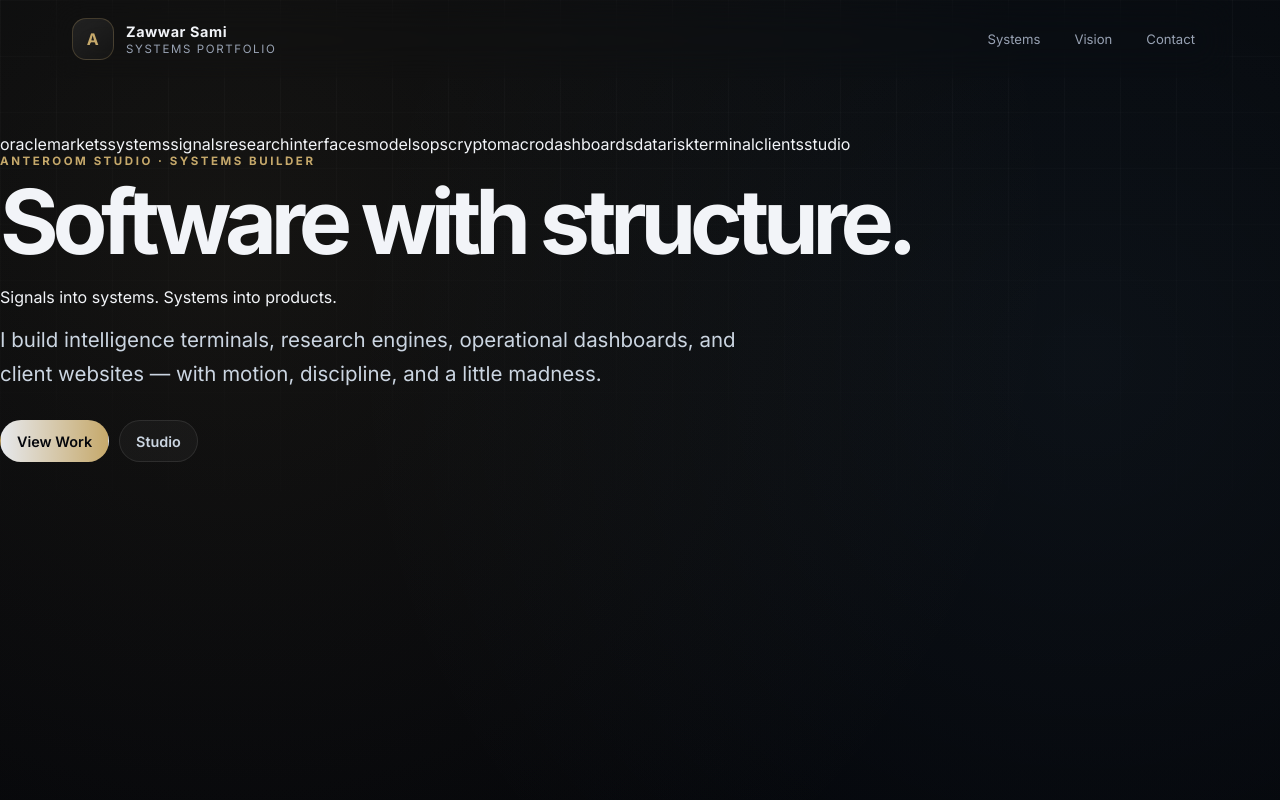
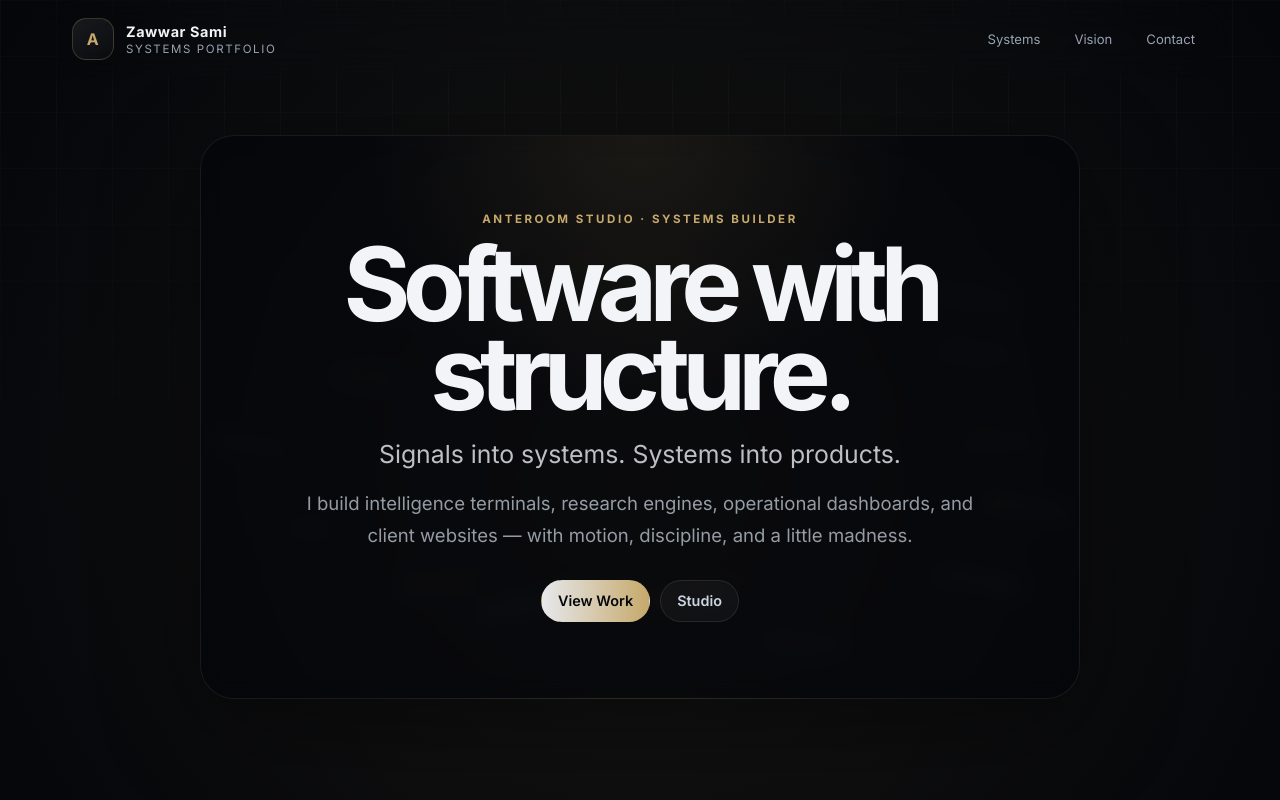
Before and after one commit to Zawwarsami16/Portfolio, a React (Vite) app: page / in a window 1280 px wide. Shown: the top 800 px of the page. Built offline with nearby package versions, Linux system fonts and the light colour scheme.

Commit message:
Fix centered living hero CSS

```diff
--- a/src/index.css
+++ b/src/index.css
@@ -15,14 +15,13 @@
   --radius: 24px;
   font-family: Inter, ui-sans-serif, system-ui, -apple-system, BlinkMacSystemFont, "Segoe UI", sans-serif;
 }
-
 * { box-sizing: border-box; }
 html { scroll-behavior: smooth; }
 body {
   margin: 0;
   background:
-    radial-gradient(circle at 18% 8%, rgba(198,169,107,.09), transparent 28%),
-    radial-gradient(circle at 85% 12%, rgba(154,215,255,.06), transparent 26%),
+    radial-gradient(circle at 50% 16%, rgba(198,169,107,.10), transparent 30%),
+    radial-gradient(circle at 50% 70%, rgba(154,215,255,.05), transparent 32%),
     linear-gradient(180deg, #04060a, #020308 70%);
   color: var(--text);
   -webkit-font-smoothing: antialiased;
@@ -39,10 +38,8 @@ body::before {
   pointer-events: none;
   mask-image: linear-gradient(to bottom, black, transparent 78%);
 }
-
 a { color: inherit; text-decoration: none; }
 button { font: inherit; }
-
 .site-shell { position: relative; z-index: 1; min-height: 100vh; }
 .nav {
   position: sticky;
@@ -80,7 +77,6 @@ button { font: inherit; }
   font-size: .82rem;
 }
 .nav-links a:hover { color: var(--text); border-color: var(--line); background: rgba(255,255,255,.035); }
-
 .section-grid {
   max-width: 1180px;
   margin: 0 auto;
@@ -90,7 +86,58 @@ button { font: inherit; }
   gap: 34px;
   align-items: center;
 }
-.hero { min-height: calc(100vh - 78px); padding-top: 56px; }
+.hero {
+  min-height: calc(100vh - 78px);
+  padding-top: 56px;
+}
+.hero-centered {
+  position: relative;
+  max-width: 1180px;
+  margin: 0 auto;
+  padding: 48px 22px 92px;
+  display: grid;
+  place-items: center;
+  text-align: center;
+  overflow: hidden;
+}
+.hero-core {
+  position: relative;
+  z-index: 3;
+  width: min(880px, 100%);
+  padding: clamp(34px, 6vw, 76px) clamp(18px, 4vw, 54px);
+  border: 1px solid rgba(234,234,234,.08);
+  border-radius: 34px;
+  background: radial-gradient(circle at 50% 0%, rgba(198,169,107,.10), transparent 38%), rgba(4,6,10,.64);
+  box-shadow: 0 26px 100px rgba(0,0,0,.42);
+  backdrop-filter: blur(10px);
+}
+.living-field {
+  position: absolute;
+  inset: 0;
+  z-index: 1;
+  pointer-events: none;
+  overflow: hidden;
+}
+.creature-word {
+  position: absolute;
+  display: inline-block;
+  white-space: nowrap;
+  transform-origin: center;
+  color: rgba(198,169,107,.30);
+  font-size: clamp(.72rem, 1.05vw, .95rem);
+  font-weight: 700;
+  letter-spacing: .16em;
+  text-transform: uppercase;
+  text-shadow: 0 0 18px rgba(198,169,107,.12);
+  transition: transform .18s ease-out, color .2s ease-out;
+  animation: creatureFloat 4.8s ease-in-out infinite;
+}
+.creature-word:nth-child(3n) { color: rgba(154,215,255,.25); }
+.creature-word:nth-child(4n) { color: rgba(230,232,236,.18); }
+@keyframes creatureFloat {
+  0%, 100% { margin-top: 0; opacity: .46; }
+  50% { margin-top: -10px; opacity: .78; }
+}
 .eyebrow {
   margin: 0 0 14px;
   color: var(--gold);
@@ -101,11 +148,11 @@ button { font: inherit; }
 }
 h1, h2, h3, p { margin-top: 0; }
 h1 {
-  margin-bottom: 24px;
-  font-size: clamp(3rem, 7vw, 6.6rem);
-  line-height: .9;
-  letter-spacing: -.07em;
-  max-width: 920px;
+  margin: 0 auto 20px;
+  font-size: clamp(3.2rem, 8vw, 7.4rem);
+  line-height: .86;
+  letter-spacing: -.075em;
+  max-width: 980px;
 }
 h2 {
   margin-bottom: 18px;
@@ -114,15 +161,23 @@ h2 {
   letter-spacing: -.05em;
 }
 h3 { margin-bottom: 12px; font-size: 1.24rem; letter-spacing: -.02em; }
+.vision-line {
+  margin: 0 auto 14px;
+  color: rgba(230,232,236,.82);
+  font-size: clamp(1.05rem, 2vw, 1.55rem);
+  line-height: 1.45;
+}
 .lede {
-  max-width: 740px;
-  color: var(--soft);
-  font-size: clamp(1.05rem, 1.7vw, 1.28rem);
-  line-height: 1.7;
+  max-width: 690px;
+  margin-left: auto;
+  margin-right: auto;
+  color: rgba(203,213,225,.72);
+  font-size: clamp(1rem, 1.45vw, 1.16rem);
+  line-height: 1.75;
 }
 .lede.compact { font-size: 1.04rem; }
 .hero-actions, .contact-links, .project-links, .stack-row { display: flex; flex-wrap: wrap; gap: 10px; }
-.hero-actions { margin-top: 28px; }
+.hero-actions { margin-top: 28px; justify-content: center; }
 .button, .project-links a, .contact-links a {
   display: inline-flex;
   align-items: center;
@@ -142,7 +197,6 @@ h3 { margin-bottom: 12px; font-size: 1.24rem; letter-spacing: -.02em; }
   background: linear-gradient(90deg, var(--silver), var(--gold));
 }
 .button:hover, .project-links a:hover, .contact-links a:hover { transform: translateY(-1px); border-color: var(--line-strong); color: var(--text); }
-
 .hero-panel, .project-card, .principle, .contact-section {
   border: 1px solid var(--line);
   background: linear-gradient(180deg, var(--panel), rgba(6,8,13,.72));
@@ -156,79 +210,35 @@ h3 { margin-bottom: 12px; font-size: 1.24rem; letter-spacing: -.02em; }
 .hero-panel h2 { font-size: 2.35rem; }
 .hero-panel p { color: var(--muted); line-height: 1.7; }
 .stat-grid { margin-top: 22px; display: grid; grid-template-columns: 1fr 1fr; gap: 10px; }
-.stat {
-  padding: 14px;
-  border-radius: 16px;
-  border: 1px solid var(--line);
-  background: rgba(255,255,255,.03);
-}
+.stat { padding: 14px; border-radius: 16px; border: 1px solid var(--line); background: rgba(255,255,255,.03); }
 .stat span { display: block; color: var(--muted); font-size: .72rem; text-transform: uppercase; letter-spacing: .12em; }
 .stat strong { display: block; margin-top: 7px; color: var(--silver); }
-
-.systems-section, .contact-section {
-  max-width: 1180px;
-  margin: 0 auto;
-  padding: 84px 22px;
-}
+.systems-section, .contact-section { max-width: 1180px; margin: 0 auto; padding: 84px 22px; }
 .section-heading { max-width: 740px; margin-bottom: 30px; }
 .section-heading p:last-child { color: var(--muted); line-height: 1.7; font-size: 1.05rem; }
 .project-grid { display: grid; grid-template-columns: repeat(2, minmax(0, 1fr)); gap: 16px; }
-.project-card {
-  position: relative;
-  min-height: 320px;
-  padding: 24px;
-  display: flex;
-  gap: 20px;
-  overflow: hidden;
-}
-.project-card::after {
-  content: "";
-  position: absolute;
-  inset: auto 0 0;
-  height: 3px;
-  background: linear-gradient(90deg, transparent, rgba(198,169,107,.65), transparent);
-  opacity: .55;
-}
+.project-card { position: relative; min-height: 320px; padding: 24px; display: flex; gap: 20px; overflow: hidden; }
+.project-card::after { content: ""; position: absolute; inset: auto 0 0; height: 3px; background: linear-gradient(90deg, transparent, rgba(198,169,107,.65), transparent); opacity: .55; }
 .project-index { color: rgba(198,169,107,.56); font-size: .82rem; font-weight: 800; letter-spacing: .12em; }
 .project-copy { color: var(--muted); line-height: 1.65; }
-.badge {
-  display: inline-flex;
-  padding: 7px 9px;
-  border-radius: 999px;
-  border: 1px solid var(--line);
-  color: var(--soft);
-  background: rgba(255,255,255,.03);
-  font-size: .74rem;
-}
+.badge { display: inline-flex; padding: 7px 9px; border-radius: 999px; border: 1px solid var(--line); color: var(--soft); background: rgba(255,255,255,.03); font-size: .74rem; }
 .stack-row { margin: 18px 0; }
 .project-links { margin-top: auto; }
 .project-links a { min-height: 36px; padding: 8px 12px; font-size: .82rem; }
-
 .studio-section { align-items: start; }
 .principles { display: grid; gap: 12px; }
 .principle { display: grid; grid-template-columns: 52px 1fr; gap: 14px; padding: 18px; }
 .principle span { color: var(--gold); font-size: .8rem; font-weight: 800; letter-spacing: .12em; }
 .principle p { margin: 0; color: var(--soft); line-height: 1.55; }
-
 .contact-section { margin-bottom: 40px; padding: 42px; text-align: center; }
 .contact-section h2 { max-width: 800px; margin: 0 auto 22px; }
 .contact-links { justify-content: center; }
-footer {
-  max-width: 1180px;
-  margin: 0 auto;
-  padding: 28px 22px 44px;
-  display: flex;
-  justify-content: space-between;
-  gap: 18px;
-  color: var(--muted);
-  border-top: 1px solid var(--line);
-  font-size: .82rem;
-}
-
+footer { max-width: 1180px; margin: 0 auto; padding: 28px 22px 44px; display: flex; justify-content: space-between; gap: 18px; color: var(--muted); border-top: 1px solid var(--line); font-size: .82rem; }
 @media (max-width: 900px) {
   .section-grid, .project-grid { grid-template-columns: 1fr; }
   .hero { min-height: auto; }
-  h1 { font-size: clamp(2.7rem, 13vw, 4.6rem); }
+  .hero-centered { min-height: calc(100vh - 82px); }
+  h1 { font-size: clamp(2.7rem, 13vw, 4.8rem); }
   .nav { position: relative; }
   .nav-links { display: none; }
   .project-card { min-height: auto; }
@@ -240,4 +250,5 @@ footer {
   .project-card { flex-direction: column; padding: 20px; }
   .contact-section { padding-top: 34px; padding-bottom: 34px; }
   footer { flex-direction: column; }
+  .creature-word { opacity: .42; font-size: .64rem; }
 }
```
